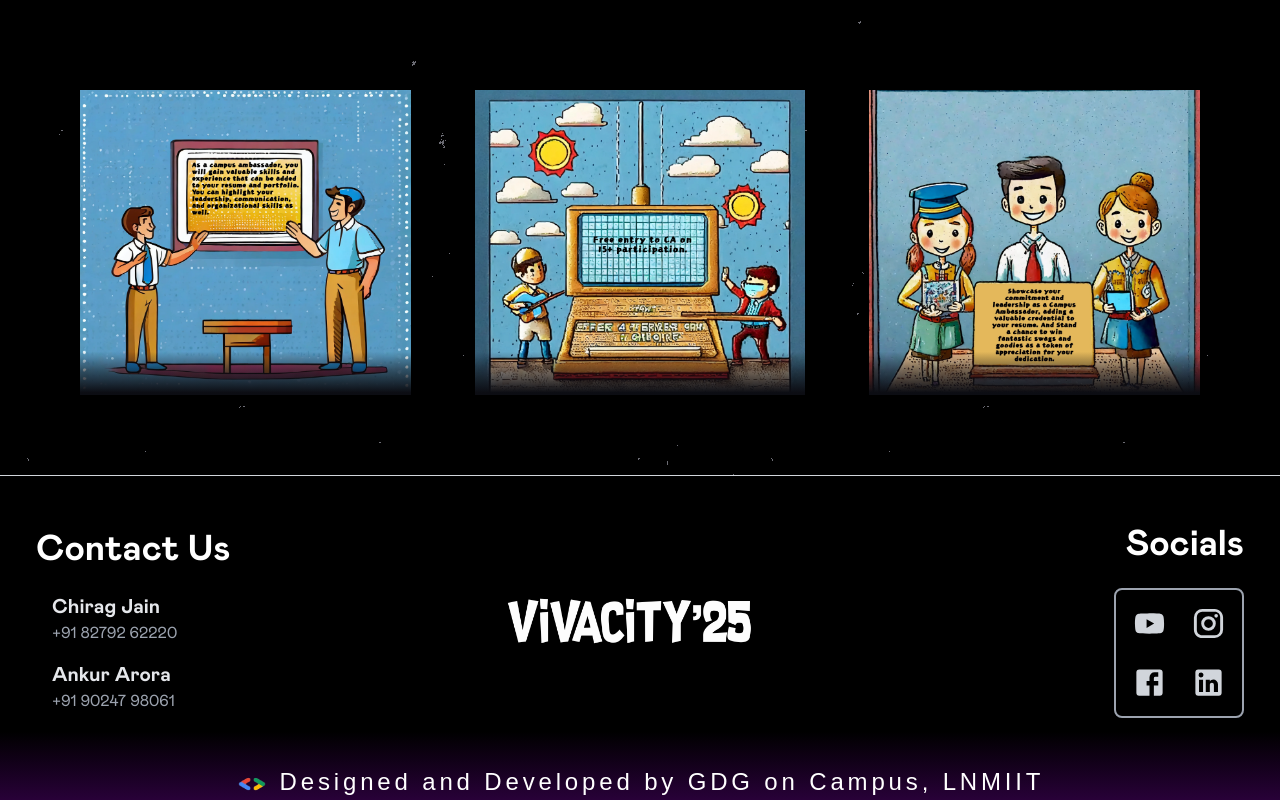
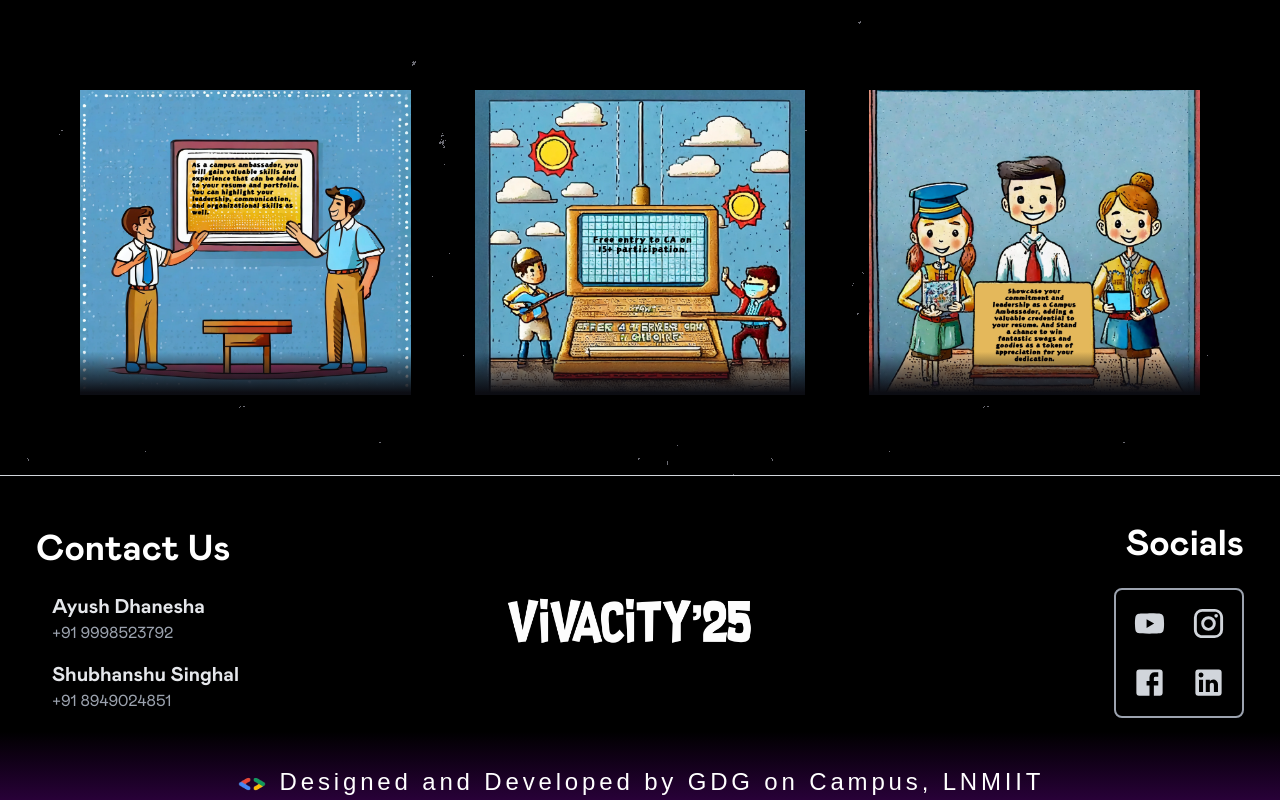
Before and after one commit to HarshitD-003/Vivacity-2025-CampusAmbassador, a React (Vite) app in the folder client/: page /caportal in a window 1280 px wide. Shown: the part 2804-3604 px from the top of the page. Built offline with nearby package versions, Linux system fonts and the light colour scheme; a web font is replaced by a local one.

Commit message:
Contact Update

```diff
--- a/client/src/components/Footer.jsx
+++ b/client/src/components/Footer.jsx
@@ -21,15 +21,15 @@
                     <div className="flex flex-col gap-4">
                         <div className="flex flex-col items-center lg:items-start pl-4">
                             <p className="text-xl font-semibold text-gray-200">
-                                Chirag Jain
+                                Ayush Dhanesha
                             </p>
-                            <p className="text-gray-400">+91 82792 62220</p>
+                            <p className="text-gray-400">+91 9998523792</p>
                         </div>
                         <div className="flex flex-col items-center lg:items-start pl-4">
                             <p className="text-xl font-semibold text-gray-200">
-                                Ankur Arora
+                                Shubhanshu Singhal
                             </p>
-                            <p className="text-gray-400">+91 90247 98061</p>
+                            <p className="text-gray-400">+91 8949024851</p>
                         </div>
                     </div>
                 </div>
```
